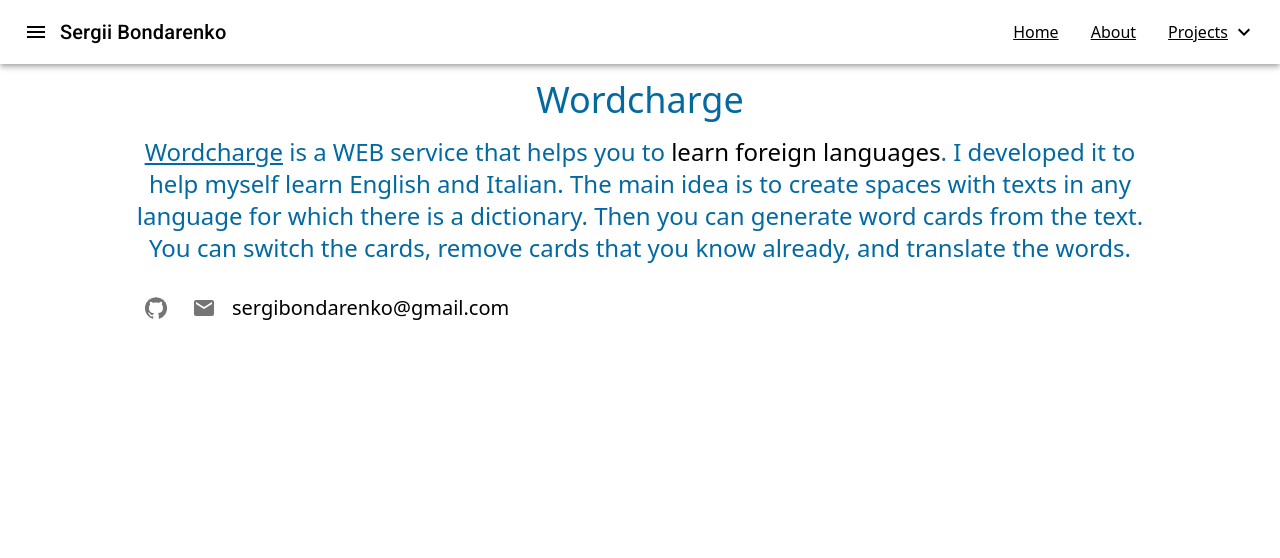
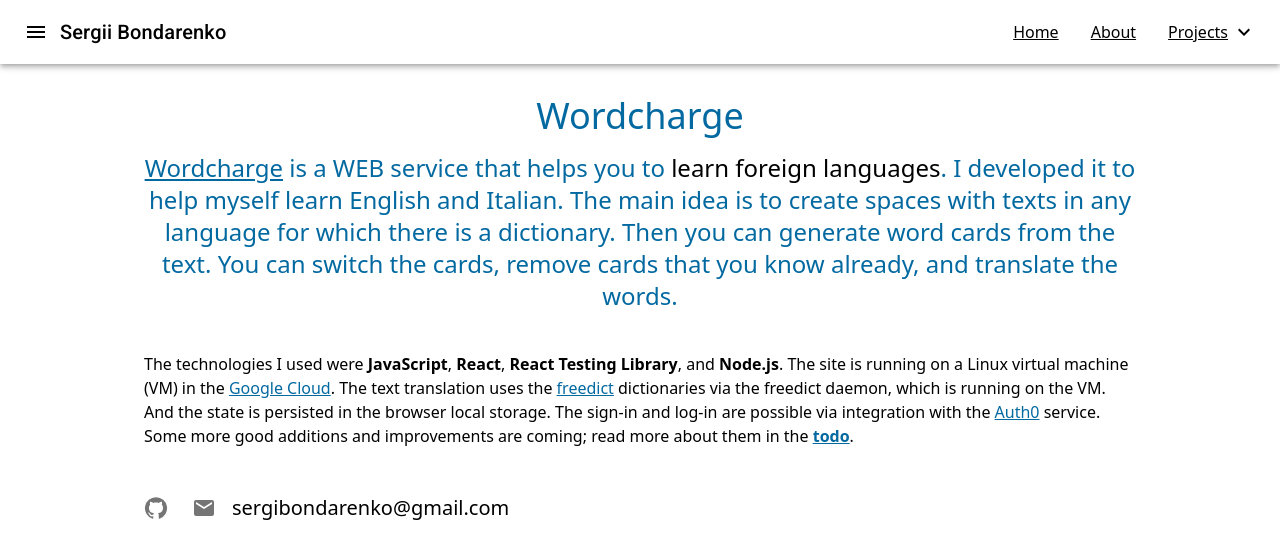
Before and after one commit to sergibondarenko/sbondarenko.com, a Next.js app: page /projects/wordcharge in a window 1280 px wide. Shown: the top 558 px of the page. Built offline with nearby package versions, Linux system fonts and the light colour scheme.

Commit message:
Put detailed description of the tech on each project page.

```diff
--- a/src/pages/projects/amazon_clone.tsx
+++ b/src/pages/projects/amazon_clone.tsx
@@ -6,12 +6,20 @@
     <div className="h-screen">
       <Header />
 
-      <main className="max-w-screen-lg mx-auto">
+      <main className="max-w-screen-lg mx-auto p-4">
         <div className="mt-4 text-center text-sky-700">
           <h2 className="text-4xl">Amazon Clone</h2>
           <p className="text-2xl mt-4">
             I developed the <a href="https://github.com/sergibondarenko/amazon" target="_blank" className="underline">Amazon Clone</a> for fun and to learn new technologies.
           </p>
+        </div>
+
+        <div className="mt-10">
+          <article>
+            To develop it, I used <b>TypeScript</b> (a JavaScript superset), <b>Next.js</b>, <b>React</b>,
+            <b>Redux</b>, <b>Tailwind CSS</b>, OAuth 2.0 authentication <a href="https://developers.google.com/identity/protocols/oauth2" target="_blank" className="underline text-sky-700">Google API</a>, <a href="https://www.google.com/url?q=https%3A%2F%2Fstripe.com%2F&sa=D&sntz=1&usg=AFQjCNEM_f_AIF5M_BsaYRH027mSjx3QYg" target="_blank" className="underline text-sky-700">Stripe</a> payment gateway,
+            and data storage via the <a href="https://firebase.google.com/" target="_blank" className="underline text-sky-700">Google Firebase</a>.
+          </article>
         </div>
       </main>
 
--- a/src/pages/projects/search_guard.tsx
+++ b/src/pages/projects/search_guard.tsx
@@ -6,7 +6,7 @@
     <div className="h-screen">
       <Header />
 
-      <main className="max-w-screen-lg mx-auto">
+      <main className="max-w-screen-lg mx-auto p-4">
         <div className="mt-4 text-center text-sky-700">
           <h2 className="text-4xl">Search Guard</h2>
           <p className="text-2xl mt-4">
@@ -14,6 +14,12 @@
             It supports a variety of authentication mechanisms, e.g., LDAP, Kerberos, JWT, OpenID Connect, SAML.
           </p>
         </div>
+
+        <div className="mt-10">
+          <article>
+            I develop <a href="https://git.floragunn.com/search-guard/search-guard-kibana-plugin" target="_blank" className="underline text-sky-700">WEB UI for the Search Guard</a> using <b>JavaScript</b>, <b>Node.js</b>, and <b>React</b>. Also, I develop <b>Selenium</b>-based integration tests in <b>Java</b> and unit tests in <b>Jest</b>.
+          </article>
+        </div>
       </main>
 
       <Footer />
--- a/src/pages/projects/sentinl.tsx
+++ b/src/pages/projects/sentinl.tsx
@@ -6,14 +6,21 @@
     <div className="h-screen">
       <Header />
 
-      <main className="max-w-screen-lg mx-auto">
+      <main className="max-w-screen-lg mx-auto p-4">
         <div className="mt-4 text-center text-sky-700">
           <h2 className="text-4xl">Sentinl</h2>
           <p className="text-2xl mt-4">
-            <a href="https://github.com/sentinl/sentinl" className="underline" target="_blank">Sentinl</a> is
-            <a href="https://www.elastic.co/kibana/" className="underline" target="_blank">Kibana</a> alerting plugin with <span className="text-black">1k+ stars on GitHub</span>.
-            The main idea is that you schedule searches in <a href="https://www.elastic.co/elasticsearch/" target="_blank" className="underline">Elasticsearch</a> and execute actions (Email, Webhook, Slack, etc.) when the conditions are met.
+            <a href="https://github.com/sentinl/sentinl" className="underline" target="_blank">Sentinl</a> is <a href="https://www.elastic.co/kibana/" className="underline" target="_blank">Kibana</a> alerting plugin
+            with <span className="text-black">1k+ stars on GitHub</span>.
+            The main idea is that you schedule searches in <a href="https://www.elastic.co/elasticsearch/" target="_blank" className="underline">Elasticsearch</a> and
+            execute actions (Email, Webhook, Slack, etc.) when the conditions are met.
           </p>
+        </div>
+
+        <div className="mt-10">
+          <article>
+            I developed the plugin using <b>JavaScript</b>, <b>AngularJS</b>, and <b>Node.js</b>.
+          </article>
         </div>
       </main>
 
--- a/src/pages/projects/twitter_clone.tsx
+++ b/src/pages/projects/twitter_clone.tsx
@@ -6,12 +6,20 @@
     <div className="h-screen">
       <Header />
 
-      <main className="max-w-screen-lg mx-auto">
+      <main className="mx-auto max-w-screen-lg p-4">
         <div className="mt-4 text-center text-sky-700">
-          <h2 className="text-4xl">Twitter Clone</h2>
-          <p className="text-2xl mt-4">
-            I developed the <a href="https://github.com/sergibondarenko/twitter-clone" target="_blank" className="underline">Twitter Clone</a> for fun and to learn new technologies.
-          </p>
+          <article>
+            <h2 className="text-4xl">Twitter Clone</h2>
+            <p className="text-2xl mt-4">
+              I developed the <a href="https://github.com/sergibondarenko/twitter-clone" target="_blank" className="underline">Twitter Clone</a> for fun and to learn new technologies.
+            </p>
+          </article>
+        </div>
+
+        <div className="mt-10">
+          <article>
+            <p>I used <b>TypeScript</b> (a JavaScript superset), <b>React</b>, and Google <a href="https://firebase.google.com/" target="_blank" className="underline text-sky-700">Firebase</a> for the data storage.</p>
+          </article>
         </div>
       </main>
 
--- a/src/pages/projects/uber_clone.tsx
+++ b/src/pages/projects/uber_clone.tsx
@@ -6,12 +6,18 @@
     <div className="h-screen">
       <Header />
 
-      <main className="max-w-screen-lg mx-auto">
+      <main className="max-w-screen-lg mx-auto p-4">
         <div className="mt-4 text-center text-sky-700">
           <h2 className="text-4xl">Uber Clone</h2>
           <p className="text-2xl mt-4">
             I developed the <a href="https://github.com/sergibondarenko/uber" target="_blank" className="underline">Uber Clone</a> for fun and to learn new technologies.
           </p>
+        </div>
+
+        <div className="mt-10">
+          <article>
+            I used <b>TypeScript</b> (a JavaScript superset), <b>React Native</b>, <b>Redux</b>, <b>Tailwind CSS</b> and the <a href="https://developers.google.com/maps" target="_blank" className="underline text-sky-700">Google Maps API</a>.
+          </article>
         </div>
       </main>
 
--- a/src/pages/projects/wordcharge.tsx
+++ b/src/pages/projects/wordcharge.tsx
@@ -6,7 +6,7 @@
     <div className="h-screen">
       <Header />
 
-      <main className="max-w-screen-lg mx-auto">
+      <main className="max-w-screen-lg mx-auto p-4">
         <div className="mt-4 text-center text-sky-700">
           <h2 className="text-4xl">Wordcharge</h2>
           <p className="text-2xl mt-4">
@@ -14,6 +14,18 @@
             I developed it to help myself learn English and Italian. The main idea is to create spaces with texts in any language for which there is a dictionary. Then you can generate word cards from the text. You can switch the cards, remove cards that you know already, and translate the words.
           </p>
         </div>
+
+        <div className="mt-10">
+          <article>
+            The technologies I used were <b>JavaScript</b>, <b>React</b>, <b>React Testing Library</b>, and <b>Node.js</b>.
+            The site is running on a Linux virtual machine (VM) in
+            the <a href="https://cloud.google.com/compute" target="_blank" className="underline text-sky-700">Google Cloud</a>.
+            The text translation uses the <a href="https://freedict.org/" target="_blank" className="underline text-sky-700">freedict</a> dictionaries via the freedict daemon,
+            which is running on the VM. And the state is persisted in the browser local storage.
+            The sign-in and log-in are possible via integration with the <a href="https://auth0.com/" target="_blank" className="underline text-sky-700">Auth0</a> service.
+            Some more good additions and improvements are coming; read more about them in the <b><a href="https://github.com/sergibondarenko/wordcharge/blob/main/TODO.md" target="_blank" className="underline text-sky-700">todo</a></b>.
+          </article>
+        </div>
       </main>
 
       <Footer />
```
